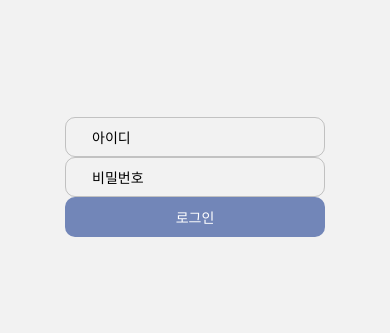
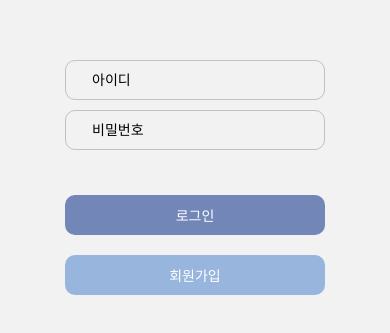
Before and after one commit to ShinEun9/lawbook-in-my-hands-frontend, a React Native app: screen /LoginPage in a window 390 px wide. Shown: the part 245-578 px from the top of the page. Built offline with nearby package versions, Linux system fonts and the light colour scheme.

Commit message:
[fix]LoginPage margin추가

```diff
--- a/component/atom/CustomInput.js
+++ b/component/atom/CustomInput.js
@@ -8,9 +8,9 @@ function CustomInput({placeholder, width, height}) {
     return (
         <StyledTextInput
             placeholder={placeholder}
-            // style={styles.input}
             width={width}
             height={height}
+            // margin={margin}
             onChangeText={onChangeText}
             value={text}
         />);
@@ -21,6 +21,7 @@ export default CustomInput;
 const StyledTextInput = styled(TextInput)`
   width: ${(props)=>props.width};
   height: ${(props)=>props.height};
+  //margin-bottom: ${(props)=>props.margin}px;
   borderWidth: 1px;
   borderColor: rgba(0,0,0,0.2);
   borderRadius: 10px;
--- a/component/atom/CustomMultililneInput.js
+++ b/component/atom/CustomMultililneInput.js
@@ -6,12 +6,13 @@ function CustomMultililneInput({width, height}) {
     const [text, onChangeText] = useState("");
 
     return (
-        <StyledTextInput  width={width}
-                    height={height}
-                    multiline={true}
-                    numberOfLines={5}
-                    onChangeText={onChangeText}
-                    value={text}
+        <StyledTextInput width={width}
+                         height={height}
+                         // margin={margin}
+                         multiline={true}
+                         numberOfLines={5}
+                         onChangeText={onChangeText}
+                         value={text}
         />
     );
 }
@@ -19,10 +20,11 @@ function CustomMultililneInput({width, height}) {
 export default CustomMultililneInput;
 
 const StyledTextInput = styled(TextInput)`
-  width: ${(props)=>props.width};
-  height: ${(props)=>props.height};
+  width: ${(props) => props.width};
+  height: ${(props) => props.height};
+  // margin-bottom:  ${(props) => parseInt(props.margin)}px;
   borderWidth: 1px;
-  borderColor: rgba(0,0,0,0.2);
+  borderColor: rgba(0, 0, 0, 0.2);
   borderRadius: 10px;
   padding: 20px;
 `;
--- a/component/page/LoginPage.js
+++ b/component/page/LoginPage.js
@@ -13,10 +13,19 @@ function LoginPage(props) {
 
     return (
         <View style={styles.container}>
-            <CustomInput placeholder={"아이디"} width={"260px"} height={"40px"}/>
-            <CustomInput placeholder={"비밀번호"} width={"260px"} height={"40px"}/>
-            <CustomButton content={"로그인"} handlePressButton={handleLoginButtonClick} width={"260px"} height={"40px"}
-                          background={colors.pointBlue}/>
+            <View style={{marginBottom: 10}}>
+                <CustomInput placeholder={"아이디"} width={"260px"} height={"40px"}/>
+            </View>
+            <View style={{marginBottom: 45}}>
+                <CustomInput placeholder={"비밀번호"} width={"260px"} height={"40px"}/>
+            </View>
+            <View style={{marginBottom: 20}}>
+                <CustomButton content={"로그인"} handlePressButton={handleLoginButtonClick} width={"260px"} height={"40px"}
+                              background={colors.pointBlue}/>
+            </View>
+            <CustomButton content={"회원가입"} handlePressButton={handleLoginButtonClick} width={"260px"} height={"40px"}
+                          background={colors.blue2}/>
+
         </View>
     );
 }
--- a/component/template/SearchPageTemplate/SearchPage.js
+++ b/component/template/SearchPageTemplate/SearchPage.js
@@ -14,8 +14,8 @@ function SearchPage({navigation}) {
             <TouchableOpacity onPress={()=>{navigation.toggleDrawer()}}>
                 <Text>드로어 열기</Text>
             </TouchableOpacity>
-            <CustomMultililneInput width={"320px"} height={"500px"}/>
-            <CustomButton content={"로그인"} handlePressButton={handleSearchButtonClick} width={"260px"} height={"40px"}
+            <CustomMultililneInput width={"320px"} height={"500px"} />
+            <CustomButton content={"AI 법률조회"} handlePressButton={handleSearchButtonClick} width={"260px"} height={"40px"}
                           background={colors.pointBlue}/>
         </View>
     );
```
